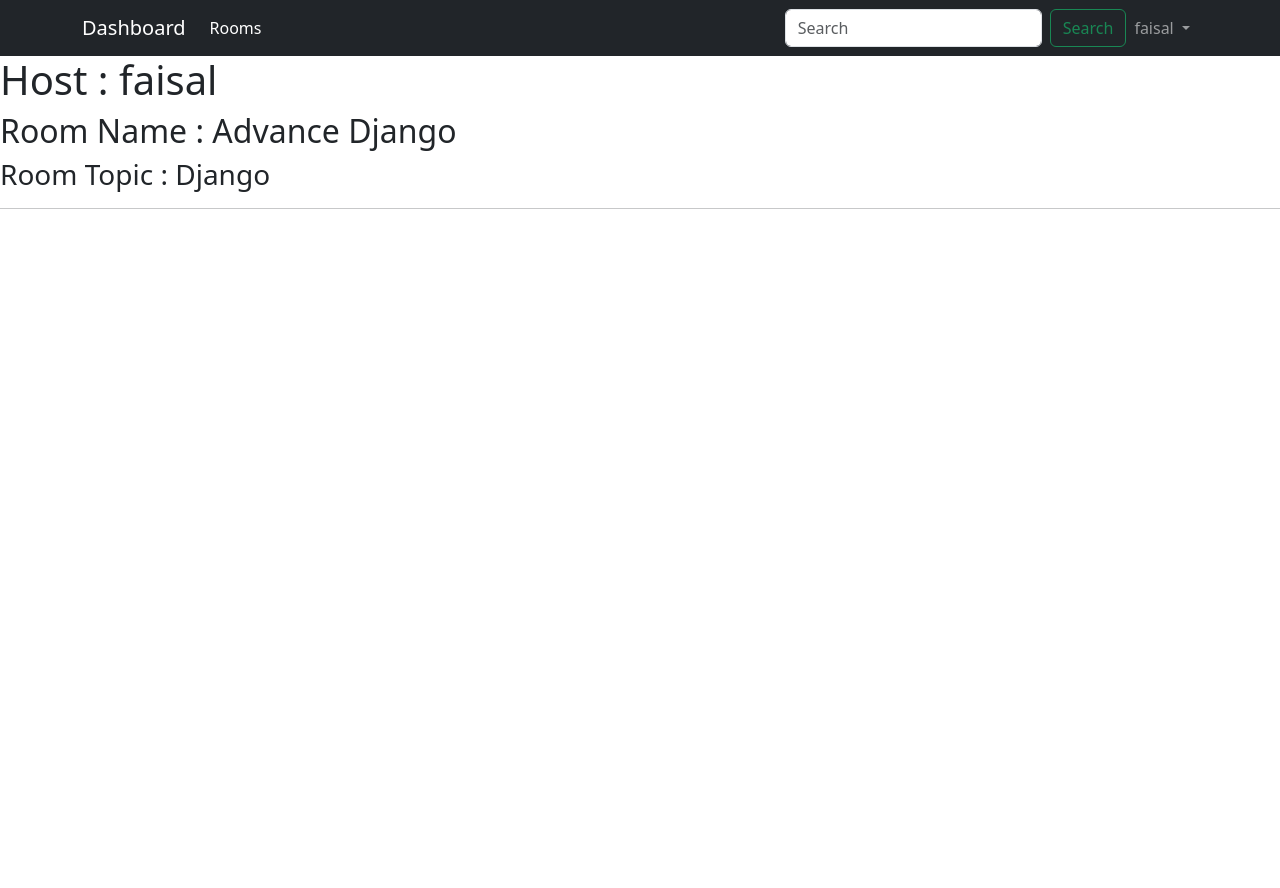
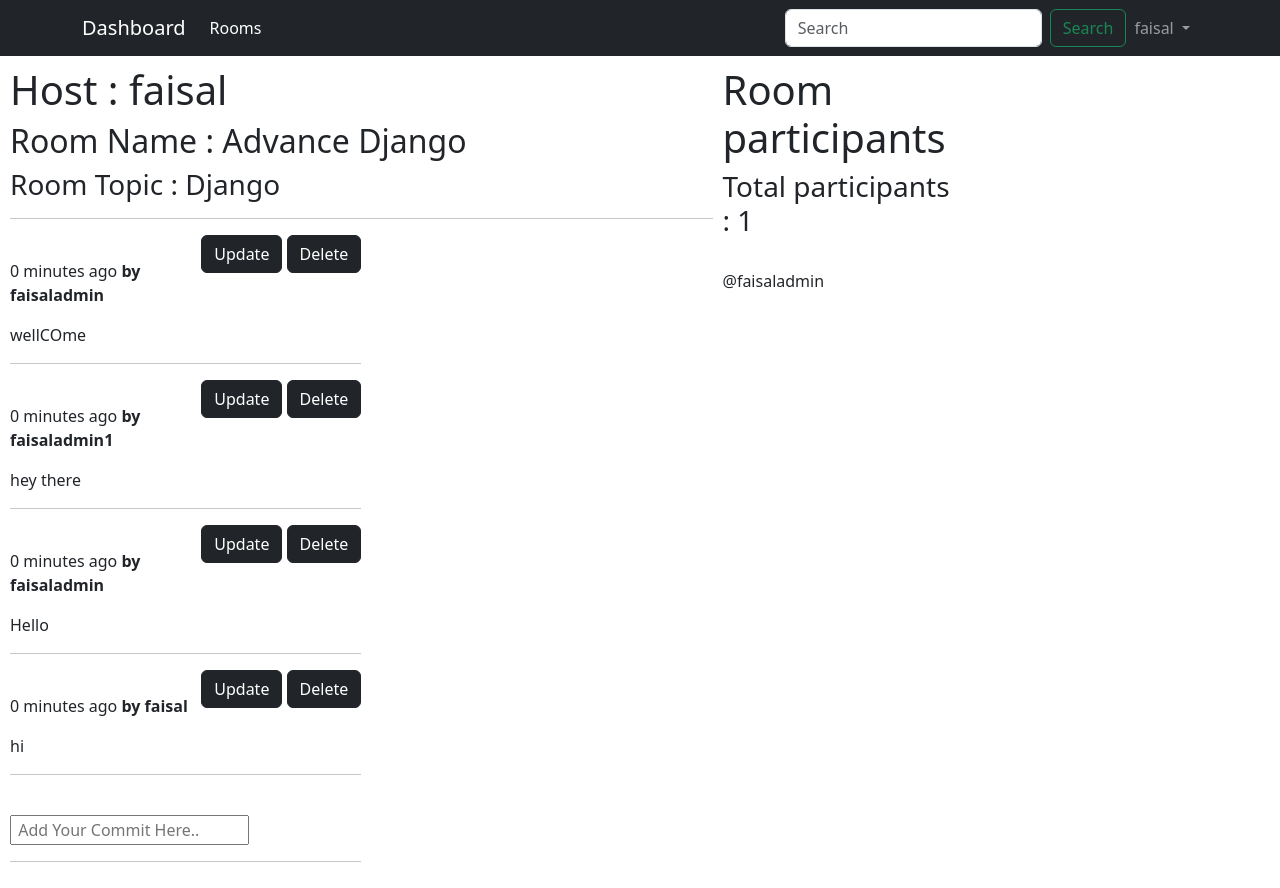
Before and after one commit to MFaisalQasim/studybud, a Django app: page /room/9 in a window 1280 px wide. Before the commit the page ends 209 px from the top, so only its background shows below. Run offline with Django 4.2, Linux system fonts and the light colour scheme; a user stored in the database is signed in; data comes from the database, SQL or seed files in the repository; both versions use the stored data as it was after the commit.

Commit message:
Add Participant, Add & Delete Message

```diff
--- a/base/models.py
+++ b/base/models.py
@@ -7,7 +7,6 @@ class Profile(models.Model):
     name = models.CharField(("name"), max_length=50)
     email = models.EmailField(("email"), max_length=254)
     about =  models.TextField(("about"), null=True, blank=True)
-
     created = models.DateTimeField(("created"), auto_now_add=True)
     updated = models.DateTimeField(("updated"), auto_now=True)
 
@@ -21,7 +20,6 @@ class Profile(models.Model):
 class Topic(models.Model):
 
     name = models.CharField(("name"), max_length=100)
-
     created = models.DateTimeField(("created"), auto_now_add=True)
     updated = models.DateTimeField(("updated"), auto_now=True)
 
@@ -34,8 +32,8 @@ class Room(models.Model):
     host = models.ForeignKey(User, verbose_name=("host"), on_delete=models.SET_NULL, null=True)
     topic = models.ForeignKey(Topic, verbose_name=("topic"), on_delete=models.SET_NULL, null=True)
     name = models.CharField(("name"), max_length=50)
+    participants = models.ManyToManyField(User, related_name='participants')
     desc =  models.TextField(("desc"), null=True, blank=True)
-
     created = models.DateTimeField(("created"), auto_now_add=True)
     updated = models.DateTimeField(("updated"), auto_now=True)
 
@@ -50,9 +48,9 @@ class Messages(models.Model):
     user = models.ForeignKey(User, verbose_name=("user"), on_delete=models.CASCADE)
     room = models.ForeignKey(Room, verbose_name=("room"), on_delete=models.CASCADE)
     body =  models.TextField(("body"))
-
     created = models.DateTimeField(("created"), auto_now_add=True)
     updated = models.DateTimeField(("updated"), auto_now=True)
 
     def __str__(self):
         return self.body[0:25]
+        # return self.id
--- a/base/templates/base/room.html
+++ b/base/templates/base/room.html
@@ -1,13 +1,70 @@
-{% extends 'main.html' %}
-{% block title %} s Page {% endblock title %}
-
-{% block body %}
-<h1>Host : {{ room.host }}</h1>
-<h2>Room Name : {{ room.name }}</h2>
-<h3>Room Topic : {{ room.topic }}</h3>
-{{ room.messages }}
-{% for message in room.messages  %}
-{{ message }}
-{% endfor %}
-<hr>
+{% extends 'main.html' %} {% block title %} Room Page {% endblock title %}
+{%block body %}
+<style>
+  .room-container {
+    display: grid;
+    grid-template-columns: 3fr 1fr;
+  }
+  .room-container .sections {
+    display: grid;
+    grid-template-columns: 3fr 1fr;
+  }
+  .sections {
+    padding: 5px;
+    justify-self: center;
+  }
+  .sections section {
+    padding: 5px;
+  }
+</style>
+<div class="room-container">
+  <div class="sections">
+    <section>
+      <h1>Host : {{ room.host }}</h1>
+      <h2>Room Name : {{ room.name }}</h2>
+      <h3>Room Topic : {{ room.topic }}</h3>
+      <hr />
+      <div class="chat-box">
+        <div class="col-6">
+          {% for message in roomMessages %}
+          <p class="float-end">
+            <a class="btn btn-dark" href="{% url 'update-message' message.id %}"
+              >Update</a
+            >
+            <a class="btn btn-dark" href="{% url 'delete-message' message.id %}"
+              >Delete</a
+            >
+          </p>
+          <br />
+          <p>
+            {{ message.created | timesince }} ago
+            <b class="text-end">by {{ message.user }}</b>
+          </p>
+          <p>{{ message.body }}</p>
+          <hr />
+          {% endfor %}
+          <br />
+          <form action="" method="post">
+            {% csrf_token %}
+            <input
+              type="text"
+              name="body"
+              placeholder=" Add Your Commit Here.. "
+            />
+          </form>
+          <hr />
+        </div>
+      </div>
+    </section>
+    <section>
+      <h1>Room participants</h1>
+      <h3>Total participants : {{ participants_count }}</h3>
+      <div class="participants">
+        {% for participant in participants %}<br />
+        @{{ participant.username }} <br />
+        {% endfor %}
+      </div>
+    </section>
+  </div>
+</div>
 {% endblock body %}
--- a/base/urls.py
+++ b/base/urls.py
@@ -28,6 +28,8 @@ urlpatterns = [
     path('create-room', views.createRoom, name='create-room'),
     path('update-room/<str:id>', views.updateRoom, name='update-room'),
     path('delete-room/<str:id>', views.deleteRoom, name='delete-room'),
+    path('update-message/<str:id>', views.updateMessage, name='update-message'),
+    path('delete-message/<str:id>', views.deleteMessage, name='delete-message'),
     path('register', views.registerUser, name='register'),
     path('login', views.loginUser, name='login'),
     path('logout', views.logoutUser, name='logout'),
--- a/base/views.py
+++ b/base/views.py
@@ -1,5 +1,5 @@
 from django.shortcuts import render, HttpResponse, redirect
-from .models import Profile, Room, Topic
+from .models import Profile, Room, Topic, Messages
 from django.contrib.auth.models import User
 from django.contrib.auth import authenticate, login, logout
 from django.contrib.auth.decorators import login_required
@@ -16,10 +16,14 @@ def index(request):
 
 @login_required(login_url='login')
 def rooms(request):
+
     # profiles
-    profiles = Profile.objects.all()
+    profiles = User.objects.all()
+    profiles_count = profiles.count()
+
     # topics
     topics = Topic.objects.all()
+
     # rooms filter
     q = request.GET.get('q') if request.GET.get('q') != None else ''
     rooms = Room.objects.filter(
@@ -30,7 +34,7 @@ def rooms(request):
         )
     rooms_count = rooms.count()
 
-    context = {'profiles' : profiles, 'rooms' : rooms, 'topics' : topics, 'rooms_count': rooms_count}
+    context = {'profiles' : profiles, 'profiles_count' : profiles_count, 'rooms' : rooms, 'topics' : topics, 'rooms_count': rooms_count}
     return render(request, 'base/rooms.html', context)
 
 @login_required(login_url='login')
@@ -42,7 +46,19 @@ def profile(request, pk):
 @login_required(login_url='login')
 def room(request, pk):
     room = Room.objects.get(id=pk)
-    context = { 'room': room }
+    roomMessages = room.messages_set.all().order_by('-created')
+    participants = room.participants.all()
+    participants_count = participants.count()
+    if request.method == 'POST':
+        message = Messages.objects.create(
+            room = room,
+            user = request.user,
+            body = request.POST.get('body')
+        )
+        room.participants.add(request.user)
+        return redirect('room', pk=room.id)
+
+    context = { 'room': room, 'roomMessages' : roomMessages, 'participants' : participants, 'participants_count' : participants_count }
     return render(request, 'base/room.html', context)
 
 @login_required(login_url='login')
@@ -76,6 +92,26 @@ def updateRoom(request, id):
     return render(request, 'base/room_form.html', context)
 
 @login_required(login_url='login')
+def updateMessage(request, id):
+
+    message = Messages.objects.get(id=id)
+    messageForm = messageForm(instance=message)
+
+    print(request)
+    exit
+
+    if request.user != message.host:
+        return HttpResponse('You Are Not Allowed Here')
+    if request.method ==  'POST':
+        messageForm = messageForm(request.POST, instance=message)
+        if messageForm.is_valid():
+            messageForm.save()
+        return redirect("/")
+
+    context = { 'messageForm': messageForm }
+    return render(request, 'base/message_form.html', context)
+
+@login_required(login_url='login')
 def deleteRoom(request, id):
 
     room = Room.objects.get(id=id)
@@ -83,6 +119,15 @@ def deleteRoom(request, id):
         room.delete()
         return redirect("/")
     return render(request, 'base/delete.html', {'obj' : room})
+
+@login_required(login_url='login')
+def deleteMessage(request, id):
+
+    messages = Messages.objects.get(id=id)
+    if request.method ==  'POST':
+        messages.delete()
+        return redirect("/")
+    return render(request, 'base/delete.html', {'obj' : messages})
 
 def registerUser(request):
 
```
Also changed, not shown: base/templates/base/message_form.html (added, +7 -0 lines), base/templates/base/rooms.html (+6 -6 lines), base/migrations/0008_room_profiles.py (added), base/migrations/0009_remove_room_profiles_room_participatients.py (added), base/migrations/0010_remove_room_participatients_room_participants.py (added), db.sqlite3.
